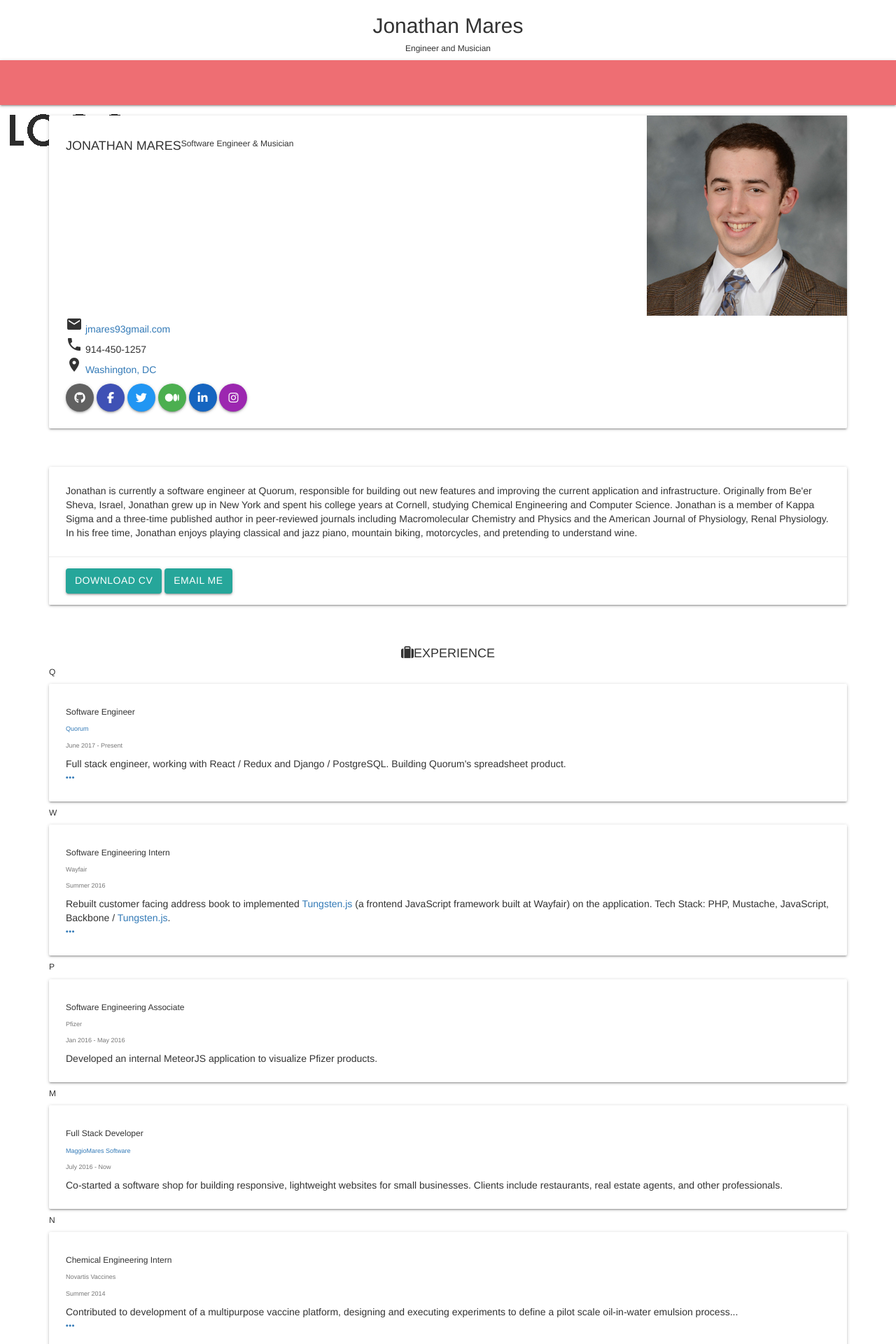
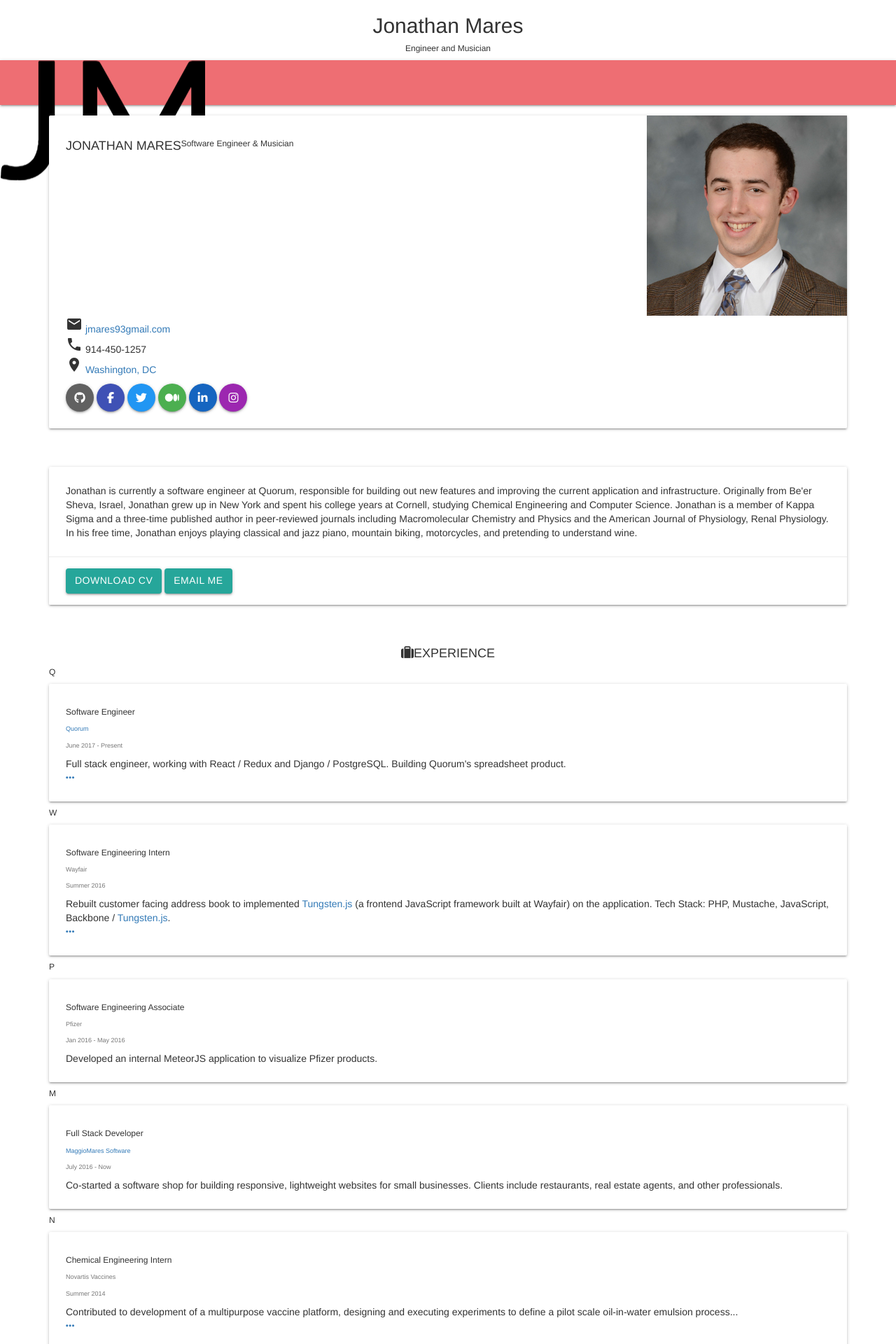
Before and after one commit to jm2242/jm2242.github.io, a Jekyll site: the page built from about.md, in a window 1280 px wide. Shown: the top 1920 px of the page at 70% size. Built offline with Jekyll 4.4.1, drawn with Linux system fonts in a browser that asks for light colours; nearby versions of some CDN libraries; some web fonts are replaced; library files that are not in the unit come from our copies.

Commit message:
add a basic logo

```diff
--- a/_includes/header.html
+++ b/_includes/header.html
@@ -10,7 +10,7 @@
 
             <!--PERSONAL LOGO-->
             <div class="logo-flat">
-                <img alt="personal-logo" class="img-responsive" src="../images/john.png">
+                <img alt="personal-logo" class="img-responsive" src="../images/logo.png">
             </div>
             <br>
 
@@ -18,7 +18,7 @@
             <a href="#home"><i class="title-icon fa fa-user"></i>Home</a>
             <a href="#about"><i class="title-icon fa fa-dashboard"></i>About</a>
             <a href="#education"><i class="title-icon fa fa-graduation-cap"></i>Education</a>
-            <a href="#skills"><i class="title-icon fa fa-sliders"></i>Skills</a>
+           <!--  <a href="#skills"><i class="title-icon fa fa-sliders"></i>Skills</a> -->
             <a href="#experience"><i class="title-icon fa fa-suitcase"></i>Experience</a>
             <a href="#portfolios"><i class="title-icon fa fa-archive"></i>Projects</a>
             <a href="#interest"><i class="title-icon fa fa-heart"></i>Interests</a>
--- a/_sass/_header.scss
+++ b/_sass/_header.scss
@@ -60,7 +60,7 @@
       img {
         /*logo image*/
         width: 100%;
-        padding: 30px 44px 44px 44px;
+        padding: 52px 44px 44px 44px;
       }
     }
   }
--- a/stylesheets/style_blue_blend.css
+++ b/stylesheets/style_blue_blend.css
@@ -466,7 +466,7 @@ html .btn, body .btn {
 #home .menu .logo-flat img {
     /*logo image*/
     width: 100%;
-    padding: 30px 44px 44px 44px; }
+    padding: 52px 44px 44px 44px; }
 #home .menu-open {
     /*set left 0 to open menu*/
     left: 0; }
```
Also changed, not shown: images/logo-placeholder.png (added), images/logo.png.
